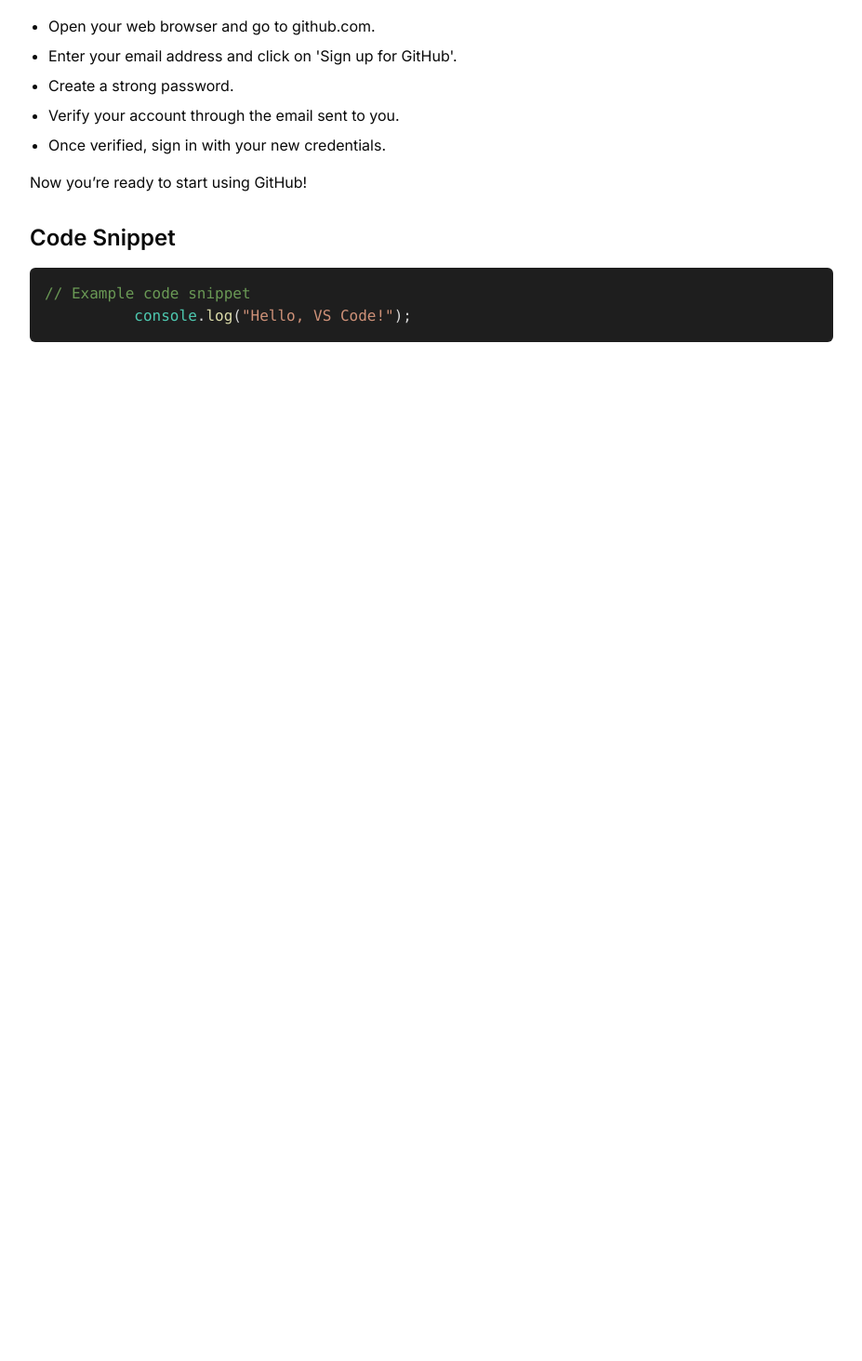
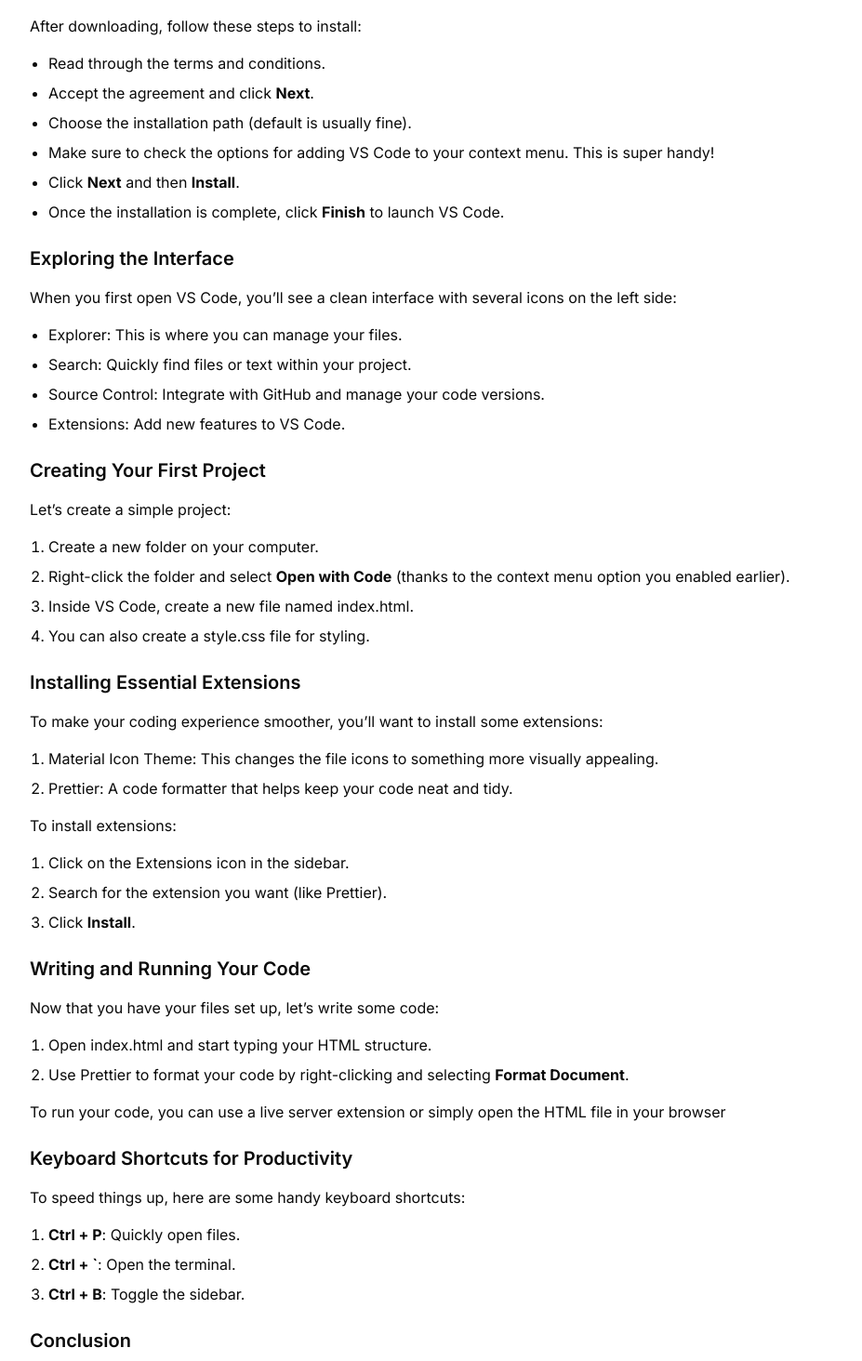
Before and after one commit to AmruthLP12/cwablog, a Next.js app: page /videos/DexgNMPCP34 in a window 1280 px wide. Shown: the part 1806-3270 px from the top of the page at 93% size, without its empty margins (176-1103 px from the left). Before the commit the page ends 2238 px from the top, so only its background shows below. Built offline with nearby package versions, Linux system fonts and the light colour scheme.

Commit message:
Enhance video tutorial content for VS Code installation and usage; add detailed steps, keyboard shortcuts, and example HTML code

```diff
--- a/data/videos.ts
+++ b/data/videos.ts
@@ -22,13 +22,9 @@
         style: "ordered",
         items: [
           "Open your web browser.",
-
           'Type in "VS Code" in the search bar.',
-
           `Click on the link to the official site: ["code.visualstudio.com"](https://code.visualstudio.com).`,
-
           "Select the download option for Windows (or your respective OS).",
-
           "Once downloaded, open the installer.",
         ],
       },
@@ -37,18 +33,128 @@
         text: "Installing VS Code",
       },
       {
+        type: "paragraph",
+        text: "After downloading, follow these steps to install:",
+      },
+      {
         type: "list",
         items: [
-          "Open your web browser and go to github.com.",
-          "Enter your email address and click on 'Sign up for GitHub'.",
-          "Create a strong password.",
-          "Verify your account through the email sent to you.",
-          "Once verified, sign in with your new credentials.",
+          "Read through the terms and conditions.",
+          'Accept the agreement and click "Next".',
+          "Choose the installation path (default is usually fine).",
+          "Make sure to check the options for adding VS Code to your context menu. This is super handy!",
+          'Click "Next" and then "Install".',
+          'Once the installation is complete, click "Finish" to launch VS Code.',
+        ],
+      },
+      {
+        type: "heading",
+        text: "Exploring the Interface",
+      },
+      {
+        type: "paragraph",
+        text: "When you first open VS Code, you’ll see a clean interface with several icons on the left side:",
+      },
+      {
+        type: "list",
+        items: [
+          "Explorer: This is where you can manage your files.",
+          "Search: Quickly find files or text within your project.",
+          "Source Control: Integrate with GitHub and manage your code versions.",
+          "Extensions: Add new features to VS Code.",
+        ],
+      },
+      {
+        type: "heading",
+        text: "Creating Your First Project",
+      },
+      {
+        type: "paragraph",
+        text: "Let’s create a simple project:",
+      },
+      {
+        type: "list",
+        style: "ordered",
+        items: [
+          "Create a new folder on your computer.",
+          'Right-click the folder and select "Open with Code" (thanks to the context menu option you enabled earlier).',
+          "Inside VS Code, create a new file named index.html.",
+          "You can also create a style.css file for styling.",
+        ],
+      },
+      {
+        type: "heading",
+        text: "Installing Essential Extensions",
+      },
+      {
+        type: "paragraph",
+        text: "To make your coding experience smoother, you’ll want to install some extensions:",
+      },
+      {
+        type: "list",
+        style: "ordered",
+        items: [
+          "Material Icon Theme: This changes the file icons to something more visually appealing.",
+          "Prettier: A code formatter that helps keep your code neat and tidy.",
         ],
       },
       {
         type: "paragraph",
-        text: "Now you’re ready to start using GitHub!",
+        text: "To install extensions:",
+      },
+      {
+        type: "list",
+        style: "ordered",
+        items: [
+          "Click on the Extensions icon in the sidebar.",
+          "Search for the extension you want (like Prettier).",
+          'Click "Install".',
+        ],
+      },
+      {
+        type: "heading",
+        text: "Writing and Running Your Code",
+      },
+      {
+        type: "paragraph",
+        text: "Now that you have your files set up, let’s write some code:",
+      },
+      {
+        type: "list",
+        style: "ordered",
+        items: [
+          "Open index.html and start typing your HTML structure.",
+          `Use Prettier to format your code by right-clicking and selecting "Format Document".`,
+        ],
+      },
+      {
+        type: "paragraph",
+        text: "To run your code, you can use a live server extension or simply open the HTML file in your browser",
+      },
+      {
+        type: "heading",
+        text: "Keyboard Shortcuts for Productivity",
+      },
+      {
+        type: "paragraph",
+        text: "To speed things up, here are some handy keyboard shortcuts:",
+      },
+      {
+        type: "list",
+        style: "ordered",
+        items: [
+          '"Ctrl + P": Quickly open files.',
+          '"Ctrl + `": Open the terminal.',
+          '"Ctrl + B": Toggle the sidebar.',
+        ],
+      },
+      {
+        type: "heading",
+        text: "Conclusion",
+      },
+      {
+        type: "paragraph",
+        text: "And that’s it! You’re all set to start coding with Visual Studio Code. Remember, practice makes perfect, so don’t hesitate to explore and experiment with different features. If you found this guide helpful, consider subscribing for more tips and tutorials!",
       },
     ],
     keyTakeaways: [
@@ -64,10 +170,20 @@
     ],
     codeSnippet: {
       code: `
-          // Example code snippet
-          console.log("Hello, VS Code!");
+<!DOCTYPE html>
+<html lang="en">
+  <head>
+    <meta charset="UTF-8" />
+    <meta name="viewport" content="width=device-width, initial-scale=1.0" />
+    <title>My First HTML Page</title>
+  </head>
+  <body>
+    <h1>Welcome to My First HTML Page</h1>
+    <p>This is a simple HTML page with a heading and a paragraph.</p>
+  </body>
+</html>
         `,
-      language: "javascript",
+      language: "html",
     },
   },
   // Add more videos as needed
```
